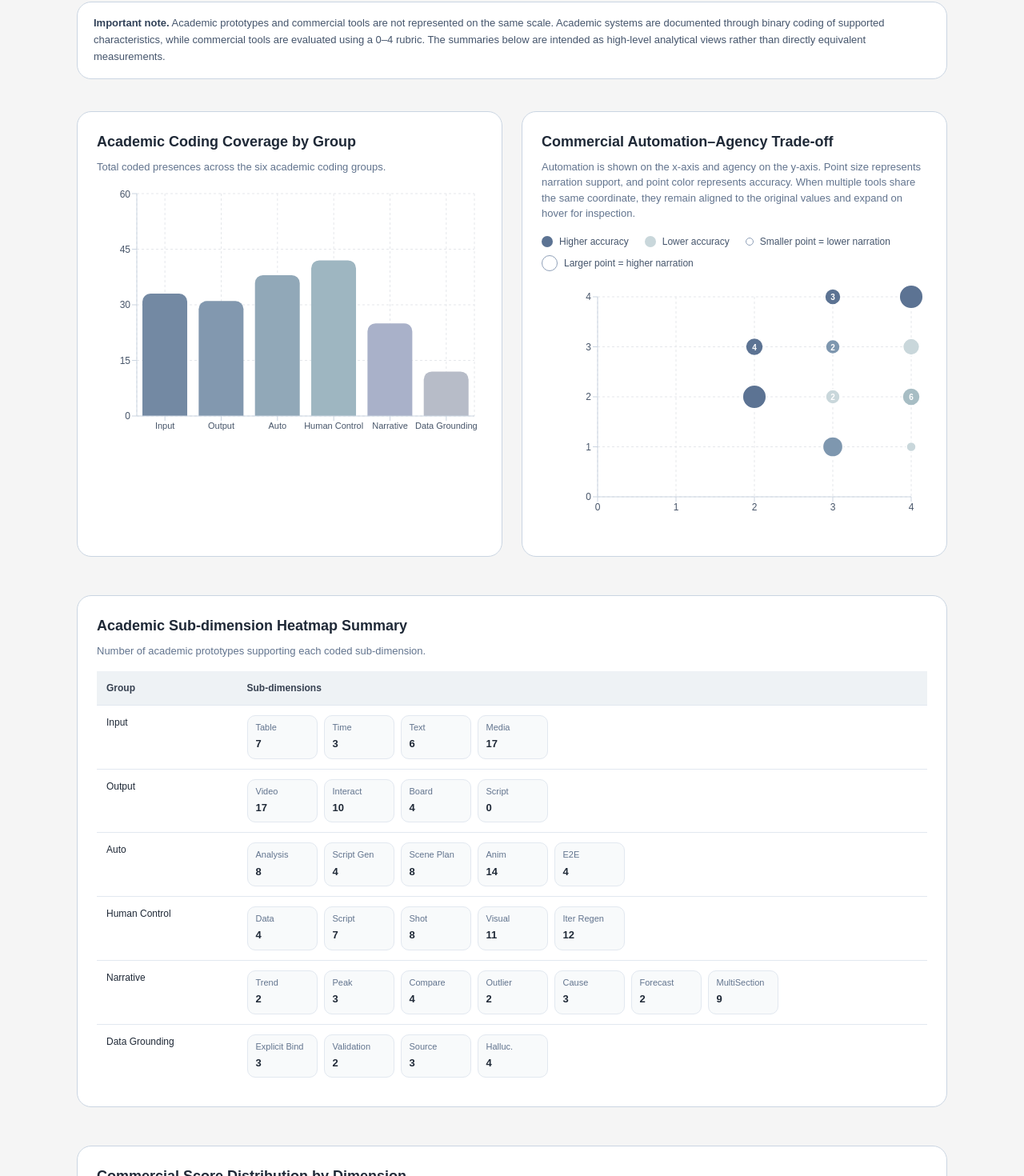
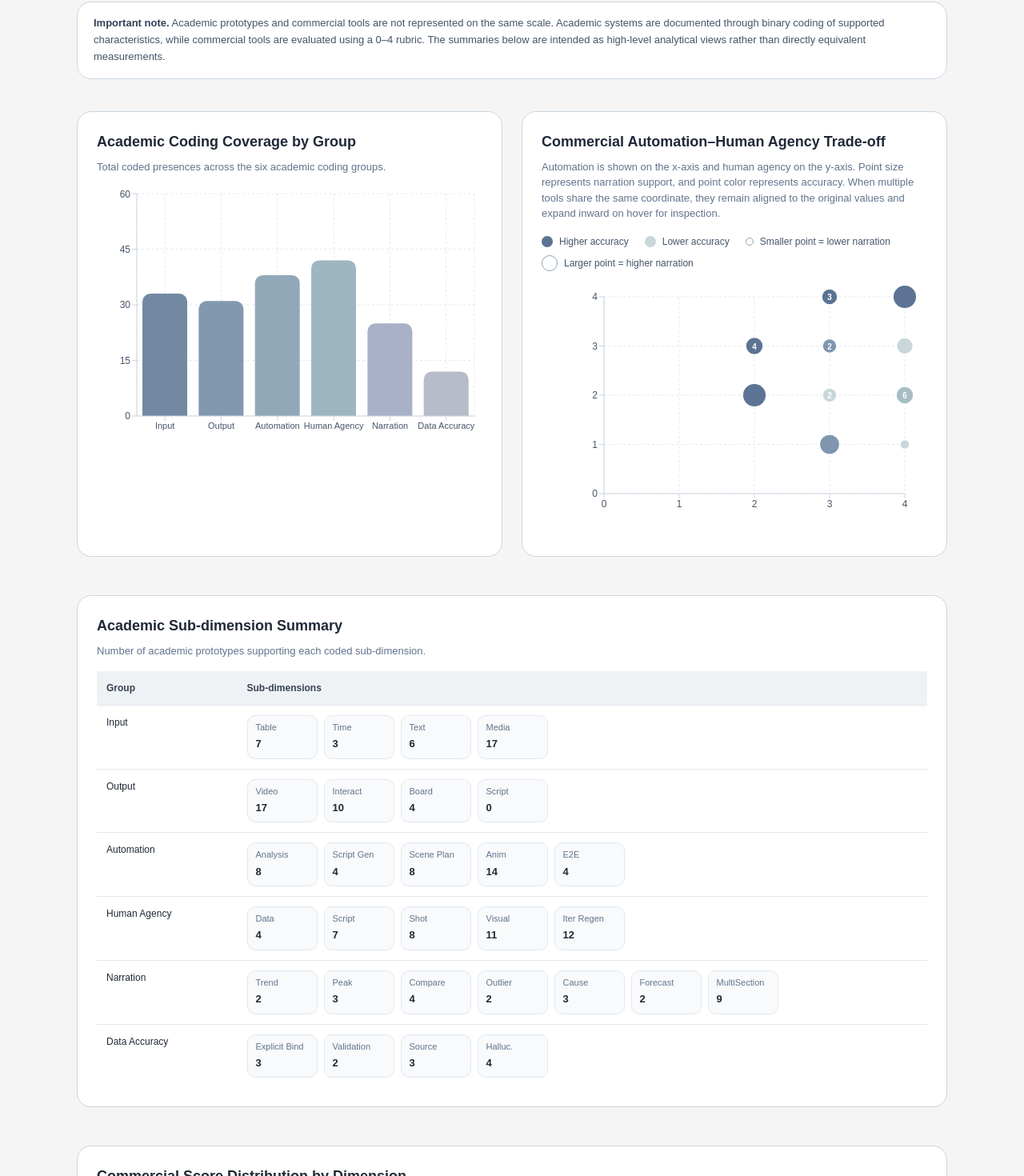
Before and after one commit to RyleeYU/data-video-research-website, a Next.js app: page / in a window 1280 px wide. Shown: the part 585-2055 px from the top of the page at 80% size. Built offline with nearby package versions, Linux system fonts and the light colour scheme.

Commit message:
Fix scatter expansion and unify academic group labels

```diff
--- a/app/page.tsx
+++ b/app/page.tsx
@@ -319,8 +319,8 @@ export default function AboutPage() {
           </Card>
 
           <Card
-            title="Commercial Automation–Agency Trade-off"
-            description="Automation is shown on the x-axis and agency on the y-axis. Point size represents narration support, and point color represents accuracy. When multiple tools share the same coordinate, they remain aligned to the original values and expand on hover for inspection."
+            title="Commercial Automation–Human Agency Trade-off"
+            description="Automation is shown on the x-axis and human agency on the y-axis. Point size represents narration support, and point color represents accuracy. When multiple tools share the same coordinate, they remain aligned to the original values and expand inward on hover for inspection."
           >
             <div className="mb-3 flex flex-wrap items-center gap-x-5 gap-y-2 text-[12px] text-slate-600">
               <div className="flex items-center gap-2">
@@ -343,7 +343,7 @@ export default function AboutPage() {
 
             <div className="h-[320px]">
               <ResponsiveContainer width="100%" height="100%">
-                <ScatterChart margin={{ top: 20, right: 20, bottom: 20, left: 10 }}>
+                <ScatterChart margin={{ top: 20, right: 28, bottom: 24, left: 18 }}>
                   <CartesianGrid strokeDasharray="3 3" stroke="#E5E7EB" />
                   <XAxis
                     type="number"
@@ -358,7 +358,7 @@ export default function AboutPage() {
                   <YAxis
                     type="number"
                     dataKey="agency"
-                    name="Agency"
+                    name="Human Agency"
                     domain={[0, 4]}
                     ticks={[0, 1, 2, 3, 4]}
                     tick={{ fontSize: 12, fill: "#475569" }}
@@ -414,7 +414,41 @@ export default function AboutPage() {
                         );
                       }
 
-                      const spreadRadius = 20;
+                      const nearRight = payload.automation >= 3.5;
+                      const nearLeft = payload.automation <= 0.5;
+                      const nearTop = payload.agency >= 3.5;
+                      const nearBottom = payload.agency <= 0.5;
+
+                      const spreadRadius = 18;
+
+                      let centerAngle = 0;
+                      let useArc = false;
+
+                      if (nearRight && nearTop) {
+                        centerAngle = (5 * Math.PI) / 4;
+                        useArc = true;
+                      } else if (nearRight && nearBottom) {
+                        centerAngle = (3 * Math.PI) / 4;
+                        useArc = true;
+                      } else if (nearLeft && nearTop) {
+                        centerAngle = (7 * Math.PI) / 4;
+                        useArc = true;
+                      } else if (nearLeft && nearBottom) {
+                        centerAngle = Math.PI / 4;
+                        useArc = true;
+                      } else if (nearRight) {
+                        centerAngle = Math.PI;
+                        useArc = true;
+                      } else if (nearLeft) {
+                        centerAngle = 0;
+                        useArc = true;
+                      } else if (nearTop) {
+                        centerAngle = (3 * Math.PI) / 2;
+                        useArc = true;
+                      } else if (nearBottom) {
+                        centerAngle = Math.PI / 2;
+                        useArc = true;
+                      }
 
                       return (
                         <g
@@ -423,7 +457,20 @@ export default function AboutPage() {
                           style={{ cursor: "pointer" }}
                         >
                           {items.map((item: any, index: number) => {
-                            const angle = (Math.PI * 2 * index) / items.length;
+                            let angle = 0;
+
+                            if (useArc) {
+                              const arcSpan = Math.PI * 0.95;
+                              const start = centerAngle - arcSpan / 2;
+                              angle =
+                                items.length === 1
+                                  ? centerAngle
+                                  : start +
+                                    (arcSpan * index) / Math.max(items.length - 1, 1);
+                            } else {
+                              angle = (Math.PI * 2 * index) / items.length;
+                            }
+
                             const x = cx + Math.cos(angle) * spreadRadius;
                             const y = cy + Math.sin(angle) * spreadRadius;
                             const r = 5 + item.narration * 1.8;
@@ -454,7 +501,7 @@ export default function AboutPage() {
       <section className="pb-12">
         <div className="max-w-6xl mx-auto px-8">
           <Card
-            title="Academic Sub-dimension Heatmap Summary"
+            title="Academic Sub-dimension Summary"
             description="Number of academic prototypes supporting each coded sub-dimension."
           >
             <div className="overflow-x-auto">
--- a/data/prototype-matrix-data.ts
+++ b/data/prototype-matrix-data.ts
@@ -17,7 +17,7 @@ export const prototypeGroups = [
     columns: ["Video", "Interactive", "Storyboard", "ScriptOnly"],
   },
   {
-    group: "Auto",
+    group: "Automation",
     columns: [
       "DataAnalysis",
       "ScriptGeneration",
@@ -27,7 +27,7 @@ export const prototypeGroups = [
     ],
   },
   {
-    group: "Human Control",
+    group: "Human Agency",
     columns: [
       "Editable Data",
       "Editable Script",
@@ -37,7 +37,7 @@ export const prototypeGroups = [
     ],
   },
   {
-    group: "Narrative",
+    group: "Narration",
     columns: [
       "Trend",
       "Peak",
@@ -49,7 +49,7 @@ export const prototypeGroups = [
     ],
   },
   {
-    group: "Data Grounding",
+    group: "Data Accuracy",
     columns: [
       "Explicit_DataBinding",
       "DataValidation",
```
